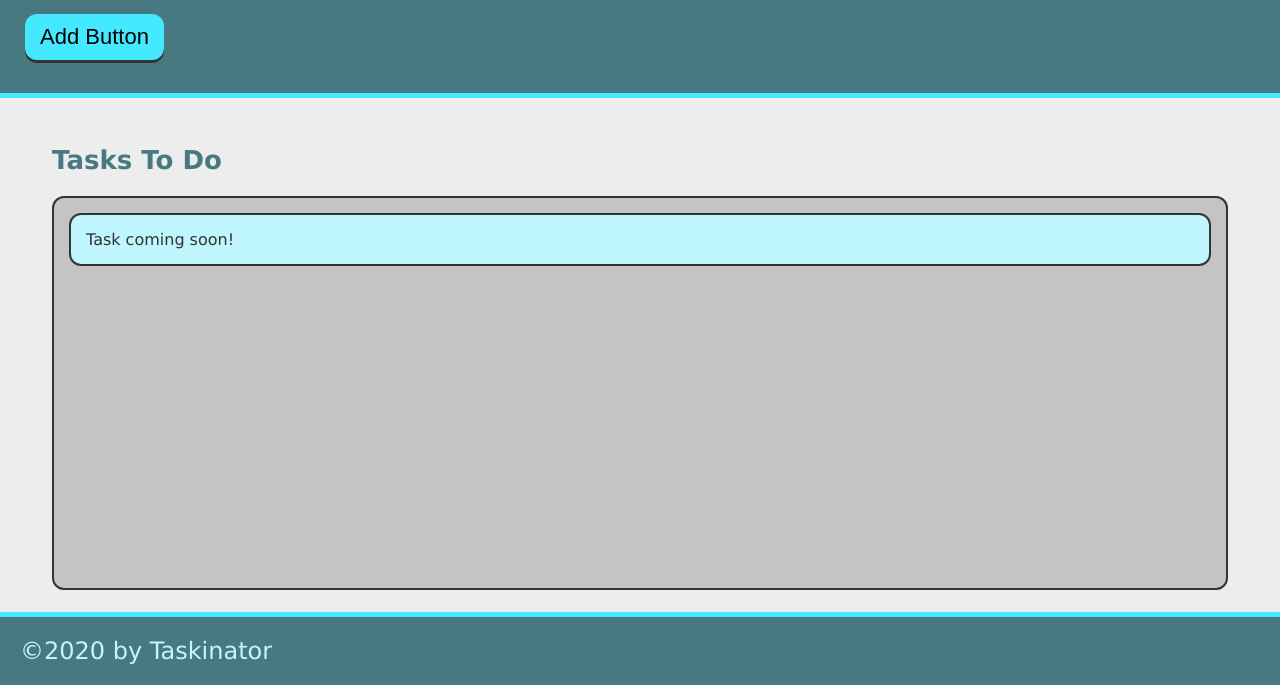
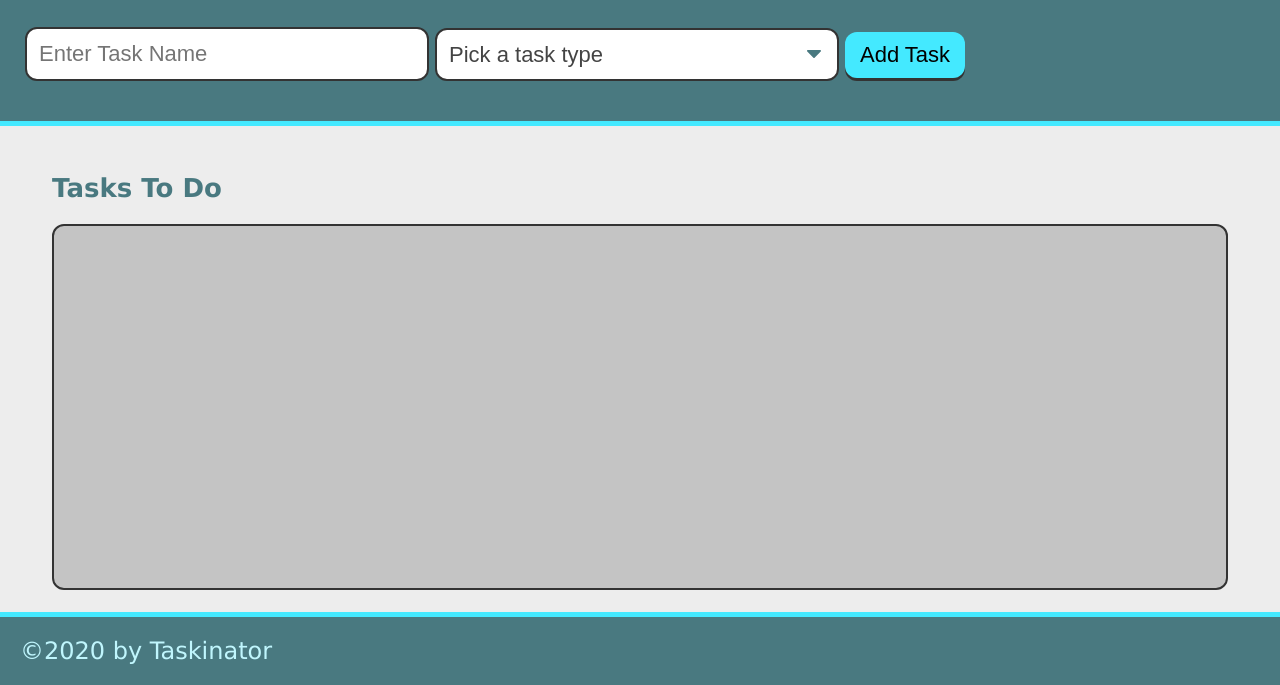
Before and after one commit to KaitlynMilliken/taskinator, a plain HTML site: page index.html in a window 1280 px wide. Shown: the part 115-800 px from the top of the page. Drawn offline with Linux system fonts and the light colour scheme.

Commit message:
added form to header

```diff
--- a/index.html
+++ b/index.html
@@ -11,13 +11,27 @@
     <header>
         <h1 class="page-title">Taskinator</h1>
         <p>Click the button below to add a new task!</p>
-        <button class="btn" id="save-task">Add Button</button>
+        <form id="task-form">
+            <div class="form-group">
+                <input type="text" name="task-name" placeholder="Enter Task Name" />
+            </div>
+            <div class="form-group">
+                <select name="task-type" class="select-dropdown">
+                  <option value="" disabled selected>Pick a task type</option>
+                  <option value="Print">Print</option>
+                  <option value="Web">Web</option>
+                  <option value="Mobile">Mobile</option>
+                </select>
+              </div>
+            <div class="form-group">
+              <button class="btn" id="save-task" type="submit">Add Task</button>
+            </div>
+        </form>
     </header>
     <main class="page-content">
         <section class="task-list-wrapper">
             <h2 class="list-title">Tasks To Do</h2>
             <ul class="task-list" id="tasks-to-do">
-                <li class="task-item">Task coming soon!</li>
             </ul>
         </section>
     </main>
```
